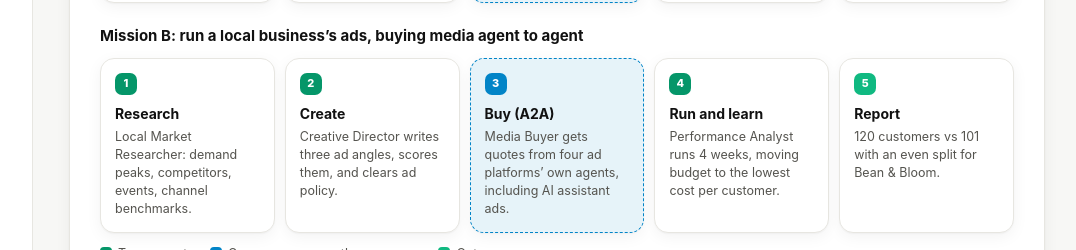
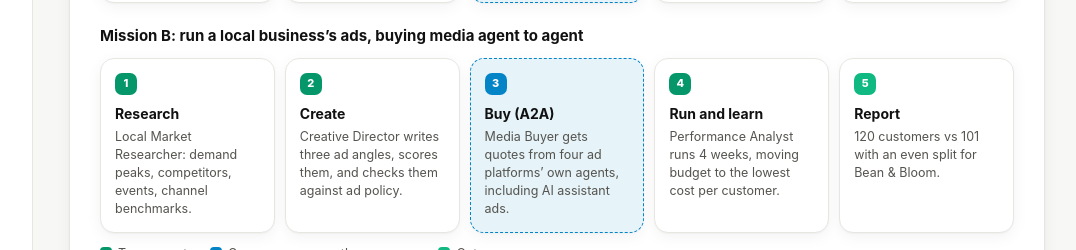
Before and after one commit to varunk130/ai-monetization-agents, a React (Vite) app: page / in a window 1280 px wide. Shown: the part 2380-2630 px from the top of the page, without its empty margins (199-1275 px from the left). Built offline with nearby package versions, Linux system fonts and the light colour scheme.

Commit message:
Clarify the creative step

```diff
--- a/src/views/CaseStudyView.tsx
+++ b/src/views/CaseStudyView.tsx
@@ -251,7 +251,7 @@ export function CaseStudyView() {
         <div className="cs-flow" style={{ ['--steps' as string]: 5 }}>
           {[
             ['Research', 'Local Market Researcher: demand peaks, competitors, events, channel benchmarks.', 'var(--cs-1)'],
-            ['Create', 'Creative Director writes three ad angles, scores them, and clears ad policy.', 'var(--cs-1)'],
+            ['Create', 'Creative Director writes three ad angles, scores them, and checks them against ad policy.', 'var(--cs-1)'],
             ['Buy (A2A)', 'Media Buyer gets quotes from four ad platforms’ own agents, including AI assistant ads.', 'var(--cs-4)'],
             ['Run and learn', 'Performance Analyst runs 4 weeks, moving budget to the lowest cost per customer.', 'var(--cs-1)'],
             ['Report', `${Math.round(coffee.ai)} customers vs ${Math.round(coffee.even)} with an even split for ${coffee.b.name}.`, 'var(--cs-5)'],
```
